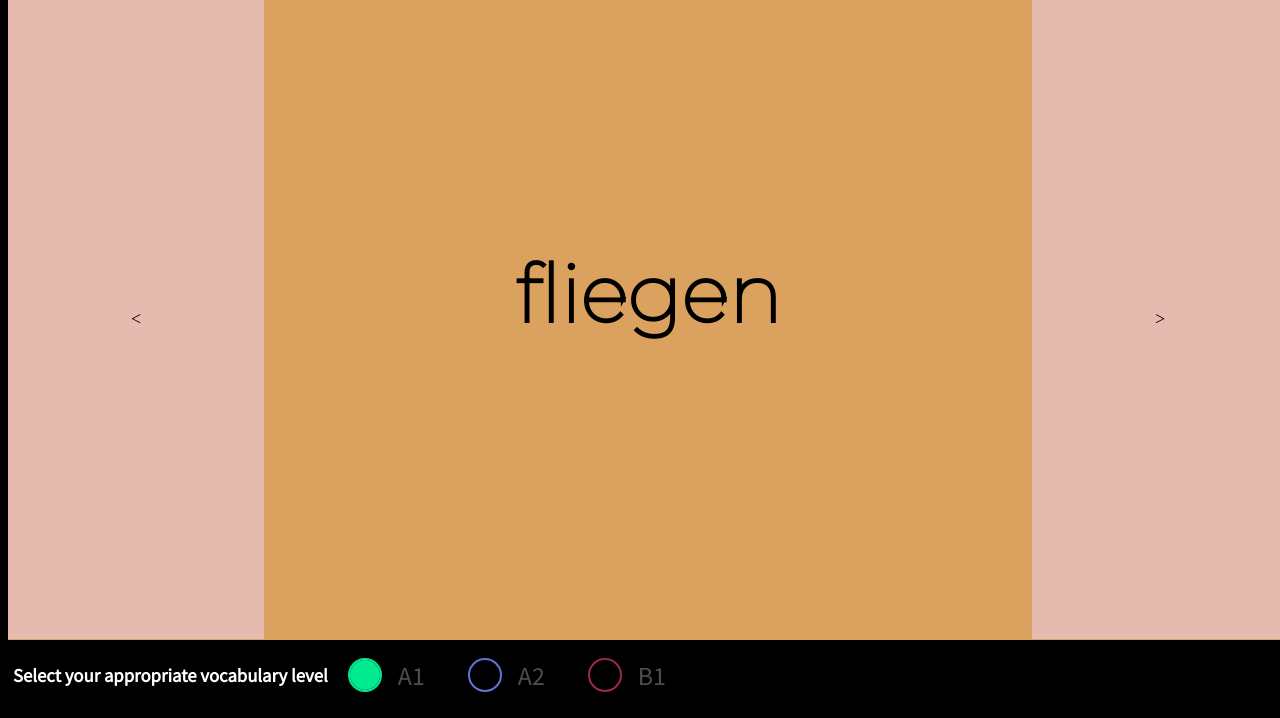
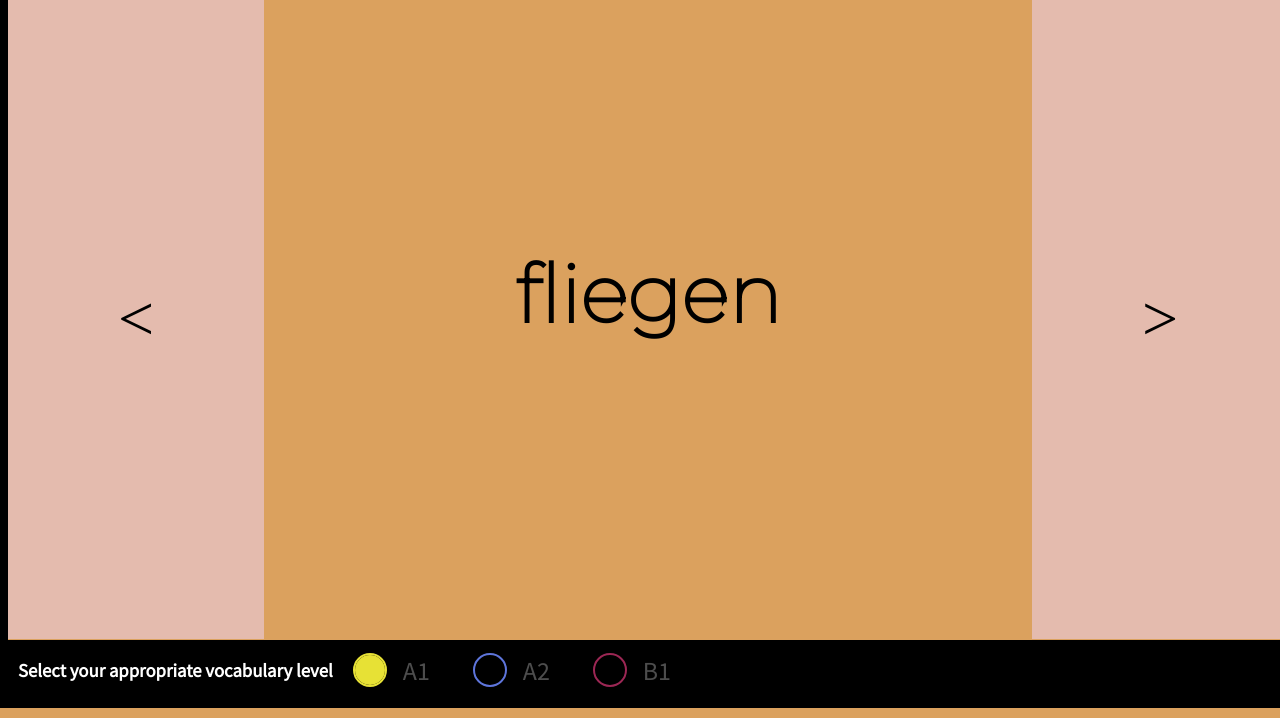
Before and after one commit to keshav99/personalsite, a PHP site: page /german/flashcards/index.html in a window 1280 px wide, after a click on "A1". Shown: the part 93-811 px from the top of the page. Run offline with PHP 8.4, Linux system fonts and the light colour scheme.

Commit message:
Upadting env

```diff
--- a/german/flashcards/style.css
+++ b/german/flashcards/style.css
@@ -72,7 +72,7 @@ body{
 .go{
     position: absolute;
     font-family: 'Montesserat';
-    font-size: large;
+    font-size: 5vw;
     width:20vw;
     height: 80vh;;
     border: none;
@@ -149,7 +149,7 @@ h3{
 
 #footer{
     display: inline-flex;
-    margin: 5px;
+    margin-left: 10px;
 }
 
 .box {
@@ -172,9 +172,17 @@ h3{
     visibility: hidden;
     position: absolute;
   }
-  .box input:checked ~ .check {
-    border-color: #00EA90;
-    box-shadow: 0px 0px 0px 15px #00EA90 inset;
+  .box input:checked ~ .check.one {
+    border-color: #e7e135;
+    box-shadow: 0px 0px 0px 15px #e7e135 inset;
+  }
+  .box input:checked ~ .check.two {
+    border-color: #5e75db;
+    box-shadow: 0px 0px 0px 15px #5e75db inset;
+  }
+  .box input:checked ~ .check.three {
+    border-color: #9c2754;
+    box-shadow: 0px 0px 0px 15px #9c2754 inset;
   }
   .box input:checked ~ .check::after {
     opacity: 1;
```
